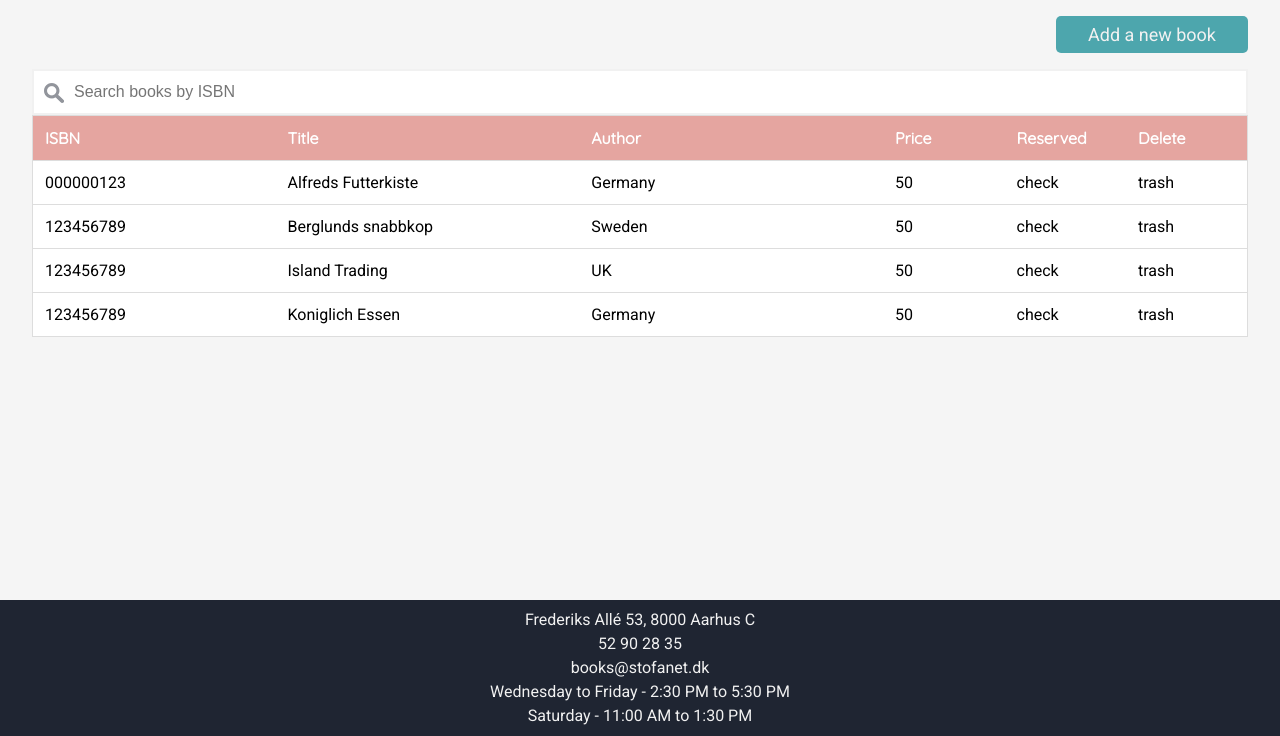
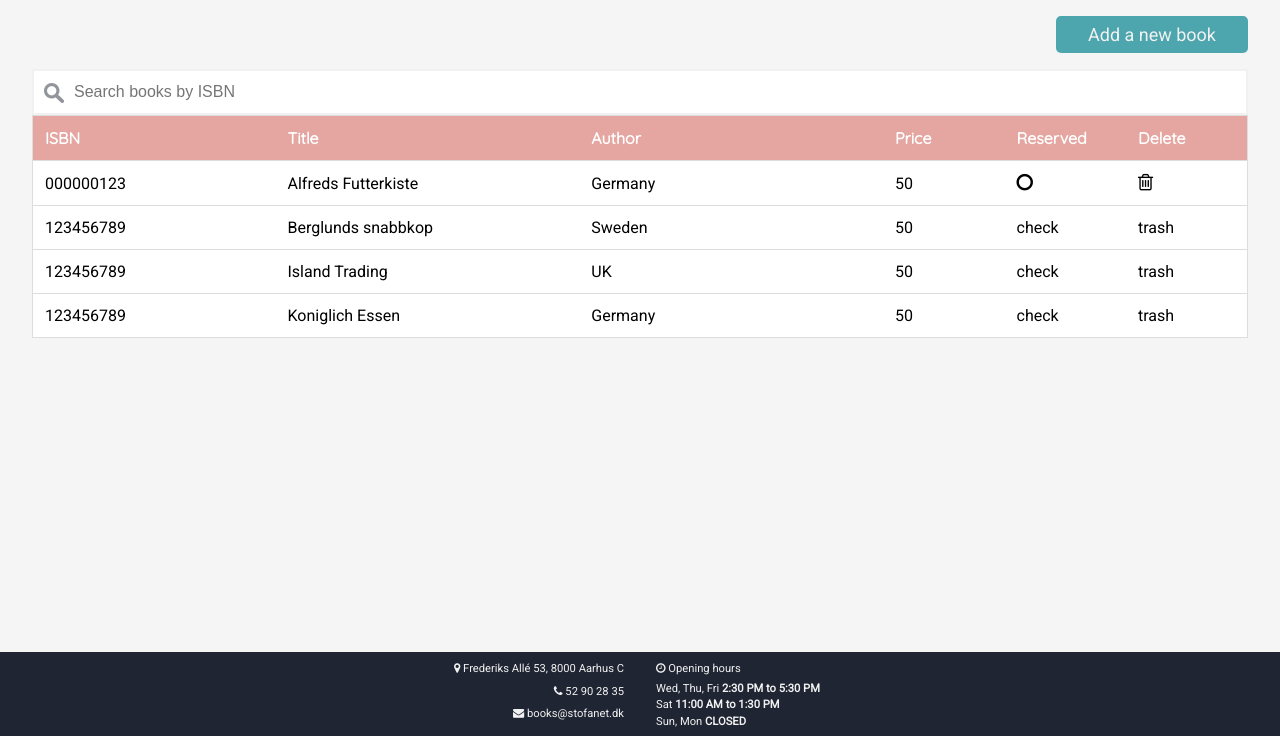
Before and after one commit to valio953/englishbooks, a PHP site: page /adminpage.php in a window 1280 px wide. Shown: the part 64-800 px from the top of the page. Run offline with PHP 8.4, Linux system fonts and the light colour scheme.

Commit message:
Font Awesome + Footer
Added font awesome, styling of the footer

```diff
--- a/adminpage.php
+++ b/adminpage.php
@@ -5,6 +5,7 @@
 	<link rel="stylesheet" type="text/css" href="css/style.css">
 	<link href="https://fonts.googleapis.com/css?family=Roboto" rel="stylesheet">
 	<link href="https://fonts.googleapis.com/css?family=Quicksand" rel="stylesheet">
+	<link rel="stylesheet" href="https://cdnjs.cloudflare.com/ajax/libs/font-awesome/4.7.0/css/font-awesome.css" />
 </head>
 
 <body>
@@ -79,8 +80,8 @@
 			    <td>Alfreds Futterkiste</td>
 			    <td>Germany</td>
 					<td>50</td>
-					<td>check</td>
-					<td>trash</td>
+					<td><i class="fa fa-circle-o"></i></td>
+					<td><i class="fa fa-trash-o"></i></td>
 			  </tr>
 			  <tr>
 					<td>123456789</td>
@@ -112,11 +113,17 @@
 
 	<footer>
 		<section id="admin-footer">
-			<p>Frederiks Allé 53, 8000 Aarhus C</p>
-			<p>52 90 28 35</p>
-			<p>books@stofanet.dk</p>
-			<p>Wednesday to Friday - 2:30 PM to 5:30 PM</p>
-			<p>Saturday - 11:00 AM to 1:30 PM </p>
+			<article id="bookstore-details">
+				<p><i class="fa fa-map-marker"></i> Frederiks Allé 53, 8000 Aarhus C</p>
+				<p><i class="fa fa-phone"></i> 52 90 28 35</p>
+				<p><i class="fa fa-envelope"></i> books@stofanet.dk</p>
+			</article>
+			<article id="opening-hours">
+				<p><i class="fa fa-clock-o"></i> Opening hours</p>
+				<p>Wed, Thu, Fri <strong>2:30 PM to 5:30 PM</strong></p>
+				<p>Sat <strong>11:00 AM to 1:30 PM</strong></p>
+				<p>Sun, Mon <strong>CLOSED</strong></p>
+			</article>
 		</section>
 	</footer>
 
--- a/css/style.css
+++ b/css/style.css
@@ -356,6 +356,10 @@ body {
     background-color: #fff;
 }
 
+#myTable i {
+  font-size: 1.2rem;
+}
+
 #myTable th, #myTable td {
     text-align: left; /* Left-align text */
     padding: 12px; /* Add padding */
@@ -384,6 +388,18 @@ body {
   left: 0;
   color: #f1f1f1;
   background-color: #1F2532;
-  text-align: center;
   line-height: 50%;
+  display: flex;
+  font-size: 0.7rem;
 }
+
+#bookstore-details {
+  width: 50%;
+  text-align: right;
+  padding-right: 1rem;
+}
+
+#opening-hours {
+  width: 50%;
+  padding-left: 1rem;
+}
```
